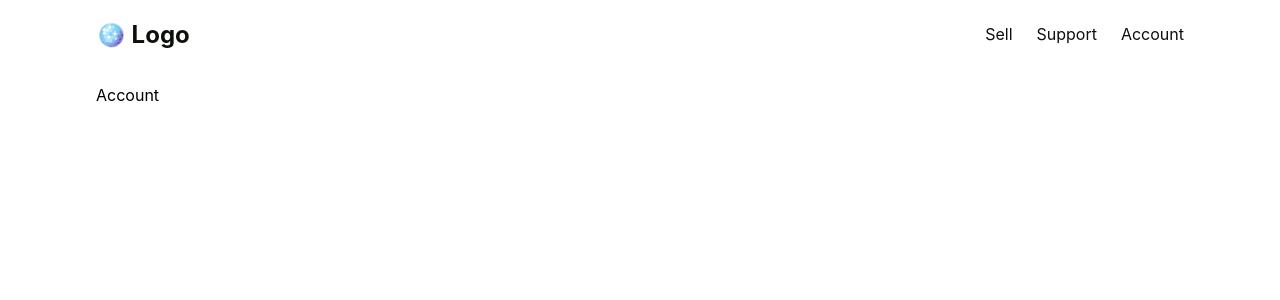
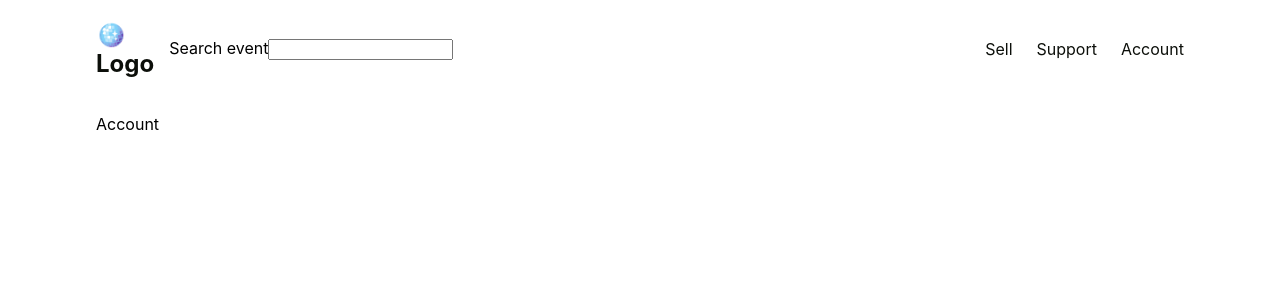
Before and after one commit to itsninam/ticket, a React (Create React App) app: page /account in a window 1280 px wide. Shown: the top 300 px of the page. Built offline with nearby package versions, Linux system fonts and the light colour scheme; no server answers.

Commit message:
Add search form to nav

```diff
--- a/src/App.js
+++ b/src/App.js
@@ -13,9 +13,9 @@ import SearchResults from "./Pages/SearchResults";
 function App() {
   return (
     <div className="wrapper">
-      <NavBar />
-      <CurrentEventsProvider>
-        <SearchEventsProvider>
+      <SearchEventsProvider>
+        <NavBar />
+        <CurrentEventsProvider>
           <Routes>
             <Route path="/" element={<HomePage />} />
             <Route path="sell-tickets" element={<SellTickets />} />
@@ -23,8 +23,8 @@ function App() {
             <Route path="account" element={<Account />} />
             <Route path="results" element={<SearchResults />} />
           </Routes>
-        </SearchEventsProvider>
-      </CurrentEventsProvider>
+        </CurrentEventsProvider>
+      </SearchEventsProvider>
     </div>
   );
 }
--- a/src/Components/NavBar.js
+++ b/src/Components/NavBar.js
@@ -1,10 +1,16 @@
+import { useLocation } from "react-router-dom";
 import AppNav from "./AppNav";
 import Logo from "./Logo";
+import TicketSearch from "./TicketSearch";
 
 const NavBar = () => {
+  const location = useLocation();
+  const currentLocation = location.pathname;
+
   return (
     <nav>
       <Logo />
+      {currentLocation !== "/" && <TicketSearch />}
       <AppNav />
     </nav>
   );
--- a/src/Components/TicketSearch.js
+++ b/src/Components/TicketSearch.js
@@ -6,7 +6,7 @@ const TicketSearch = () => {
     useContext(SearchEventsContext);
 
   return (
-    <form action="" onSubmit={handleSearchEvents}>
+    <form action="" onSubmit={handleSearchEvents} className="search-form">
       <label htmlFor="search">Search event</label>
       <input
         type="text"
--- a/src/index.css
+++ b/src/index.css
@@ -129,3 +129,8 @@ nav {
 .icon:focus {
   color: var(--color-grey-300);
 }
+
+/* Ticket search */
+.search-form {
+  flex: 0 0 75%;
+}
```
